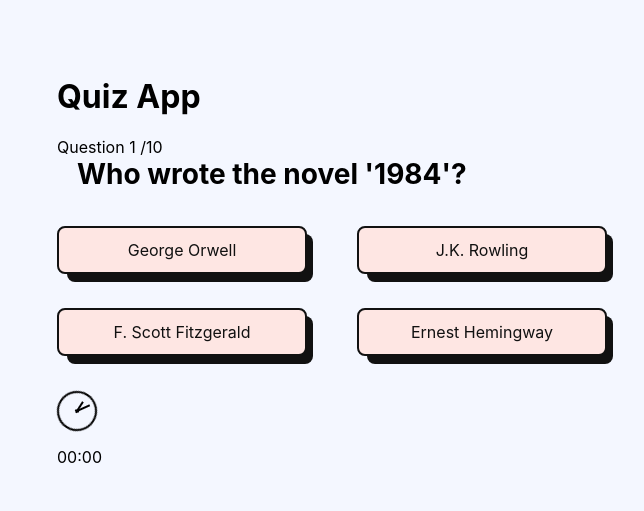
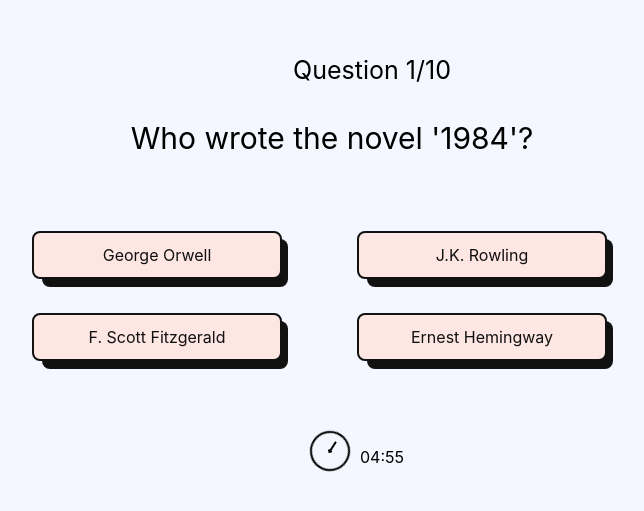
Before and after one commit to FBetulDemir/quiz_game, a React (Create React App) app in the folder quiz_game/: page / in a window 1280 px wide. Shown: the part 131-642 px from the top of the page, without its empty margins (283-927 px from the left). Built offline with nearby package versions, Linux system fonts and the light colour scheme.

Commit message:
I fixed CoinFlip.css

```diff
--- a/quiz_game/src/App.js
+++ b/quiz_game/src/App.js
@@ -1,6 +1,5 @@
 import {useState} from "react";
 import Quiz from "./components/Quiz";
-import { Buttons } from "./components/Buttons";
 import "./index.css";
 
 function App() {
--- a/quiz_game/src/components/CoinFlip.css
+++ b/quiz_game/src/components/CoinFlip.css
@@ -4,16 +4,16 @@
     border-radius: 0.25rem 0.25rem 0 0;
     cursor: pointer;
     font-family: "Quicksand", sans-serif;
-    font-size: 0.75rem;
-    font-weight: 600;
-    height: 2.6rem;
+    font-size: 0.99rem;
+    font-weight: 1000;
+    height: 2.9rem;
     margin-bottom: -4rem;
     outline: 0;
     position: relative;
     top: 0;
     transform-origin: 0% 100%;
     transition: transform 50ms ease-in-out;
-    width: 9.5rem;
+    width: 10.rem;
     -webkit-tap-highlight-color: transparent;
   }
   .tip-button:active {
@@ -92,13 +92,12 @@
     width: 100%;
     z-index: 1;
   }
-
   .coin-wrapper {
     background: none;
     bottom: 0;
     height: 18rem;
     left: 0;
-    opacity: 1;
+    opacity: 2;
     overflow: hidden;
     pointer-events: none;
     position: absolute;
@@ -106,8 +105,8 @@
     transform-origin: 50% 100%;
     transition: opacity 200ms linear 100ms, transform 300ms ease-out;
     width: 100%;
+
   }
-
   .coin {
     --front-y-multiplier: 0;
     --back-y-multiplier: 0;
@@ -118,13 +117,13 @@
     --shine-opacity-multiplier: 0.4;
     --shine-bg-multiplier: 50%;
     bottom: calc(var(--coin-y-multiplier) * 1rem - 3.5rem);
-    height: 3.5rem;
-    margin-bottom: 3.05rem;
+    height: 3.70rem;
+    margin-bottom: 4.4rem;
     position: absolute;
     right: calc(var(--coin-x-multiplier) * 34% + 16%);
     transform: translateX(50%) scale(calc(0.4 + var(--coin-scale-multiplier))) rotate(calc(var(--coin-rotation-multiplier) * -1deg));
     transition: opacity 100ms linear 200ms;
-    width: 3.5rem;
+    width: 3.9rem;
     z-index: 3;
   }
   .coin__front, .coin__middle, .coin__back, .coin::before, .coin__front::after, .coin__back::after {
@@ -146,6 +145,7 @@
     background: rgba(0, 0, 0, 0.2);
     content: "";
     opacity: var(--front-y-multiplier);
+
   }
   .coin__middle {
     background: #737c99;
--- a/quiz_game/src/components/Quiz.js
+++ b/quiz_game/src/components/Quiz.js
@@ -23,8 +23,6 @@ const Quiz = ({currentQuestionIndex, setCurrentQuestionIndex, setScore, score, q
     return (
         <div>
             <div className="score-board">
-                <h1>Quiz App</h1>
-
             </div>
             <div className="question-counter">
                 <span>Question {currentQuestionIndex + 1}  </span>/
--- a/quiz_game/src/components/Timer.js
+++ b/quiz_game/src/components/Timer.js
@@ -2,7 +2,7 @@ import { useState, useEffect, useRef } from "react";
 import { Buttons } from "./Buttons";
 
 export const Timer = ({ onRestart }) => {
-  const initialTime = 5 ;
+  const initialTime = 5 * 60;
   const [timeRemaining, setTimeRemaining] = useState(initialTime);
   const [timeIsUp, setTimeIsUp] = useState(false);
   const timerIdRef = useRef(null);
@@ -28,7 +28,7 @@ export const Timer = ({ onRestart }) => {
   const seconds = timeRemaining % 60;
 
   return (
-    <div>
+    <div className="container-timer">
      {!timeIsUp && <div className="clock"></div>}
      {!timeIsUp && <p>
         {String(minutes).padStart(2, "0")}:{String(seconds).padStart(2, "0")}
--- a/quiz_game/src/index.css
+++ b/quiz_game/src/index.css
@@ -6,57 +6,50 @@ body {
   -webkit-font-smoothing: antialiased;
   -moz-osx-font-smoothing: grayscale;
 
-
     display: flex;
     align-items: center;
     justify-content: center;
     height: 100vh;
     margin: 0;
   }
-/* .score-board {
-  /* h1
-
-    width: 80%;
-    font-size: 30px;
+.question-counter {
+    display: flex;
+    width: 100%;
+    font-size: 25px;
     padding: 15px;
     margin: auto;
-
     text-align: center;
-  } */
+    justify-content: center;
+  }
   .container-buttons {
     display: flex;
     flex-direction: column;
     flex-wrap: wrap;
-    width: 600px;
+    width: 650px;
     height: 200px;
-    justify-content: space-around;
+    justify-content: center;
     align-content: space-evenly;
     display: grid;
     grid-template-columns: repeat(2, 1fr);
-
+    padding: 20px;
   }
   .restart-buttons {
     display: flex;
     flex-direction: column;
     flex-wrap: wrap;
-
     height: 200px;
     justify-content: space-around;
     align-content: space-evenly;
     display: grid;
-
-
   }
   .answer-button,
-  .next-button,
-  .question-display
-  {
+  .question-display{
+    display: flex;
     width: 600px;
-    font-weight: bold;
-    padding: 10px;
-    margin: 10px;
+    padding: 20px;
     font-family: Inter,sans-serif;
-    font-size: 28px;
+    font-size: 30px;
+    justify-content: center;
   }
 .buttons{
   align-items: center;
@@ -109,17 +102,23 @@ body {
 .buttons:hover {
   outline: 0;
 }
+.container-timer{
+  display: flex;
+  justify-content: center;
+  flex-wrap: wrap;
+  padding: 15px;
+  gap: 10px;
+}
 .timer{
   display: flex;
   max-width: 100%;
-  justify-content: center;
-  gap: 10px;
+
+
 }
 .clock {
   width: 40px;
   height: 40px;
   aspect-ratio: 1;
-  display: flex;
   color: #000;
   border: 2px solid;
   box-sizing: border-box;
```
